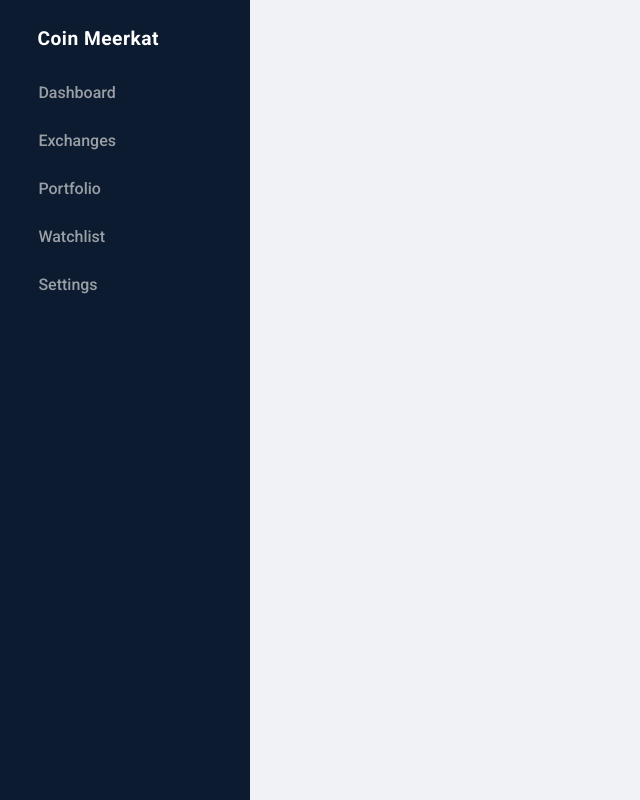
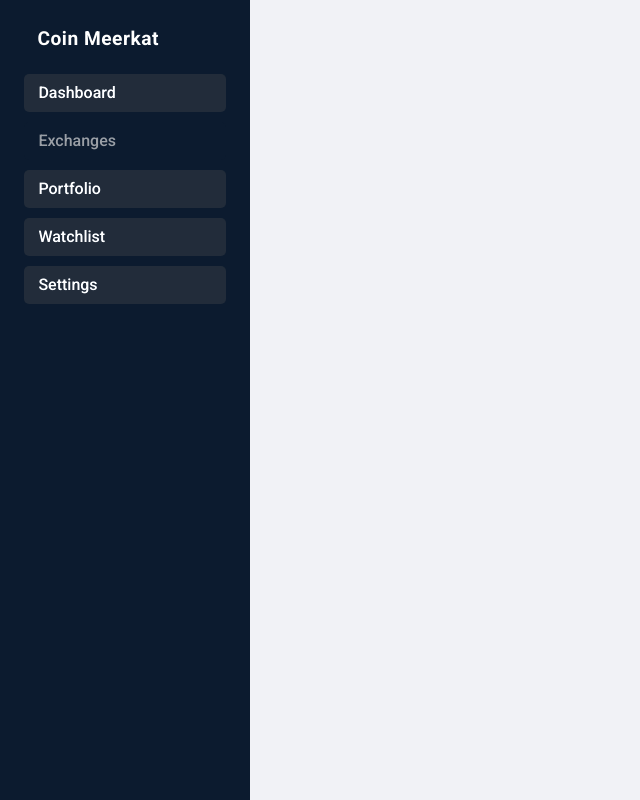
Before and after one commit to oskar-dragon/cryptocurrency-dashboard, a React (Create React App) app in the folder src/main/frontend/: page / in a window 1280 px wide. Shown: the whole page, without its empty margins (0-640 px from the left). Built offline with nearby package versions, Linux system fonts and the light colour scheme.

Commit message:
Add state and handling function

```diff
--- a/src/main/frontend/src/containers/sidebar.jsx
+++ b/src/main/frontend/src/containers/sidebar.jsx
@@ -3,17 +3,39 @@ import { Menu } from "../components";
 import * as ROUTES from "../constants/routes";
 
 export default function Sidebar() {
-  //TODO: Add state for checking which one is active and which one isn't.
+  const [currentLink, setCurrentLink] = useState(ROUTES.HOME);
+
+  function handleClick(route) {
+    setCurrentLink(route);
+  }
 
   return (
     <Menu>
       <Menu.Logo>Coin Meerkat</Menu.Logo>
       <Menu.Group>
-        <Menu.Link to={ROUTES.HOME}>Dashboard</Menu.Link>
-        <Menu.Link to={ROUTES.HOME}>Exchanges</Menu.Link>
-        <Menu.Link to={ROUTES.HOME}>Portfolio</Menu.Link>
-        <Menu.Link to={ROUTES.HOME}>Watchlist</Menu.Link>
-        <Menu.Link to={ROUTES.HOME}>Settings</Menu.Link>
+        <Menu.Link
+          onClick={() => handleClick(ROUTES.HOME)}
+          active={currentLink === ROUTES.HOME}
+          to={ROUTES.HOME}
+        >
+          Dashboard
+        </Menu.Link>
+        <Menu.Link
+          onClick={() => handleClick(ROUTES.COIN_DETAILS)}
+          active={currentLink === ROUTES.COIN_DETAILS}
+          to={ROUTES.HOME}
+        >
+          Exchanges
+        </Menu.Link>
+        <Menu.Link active={currentLink === ROUTES.HOME} to={ROUTES.HOME}>
+          Portfolio
+        </Menu.Link>
+        <Menu.Link active={currentLink === ROUTES.HOME} to={ROUTES.HOME}>
+          Watchlist
+        </Menu.Link>
+        <Menu.Link active={currentLink === ROUTES.HOME} to={ROUTES.HOME}>
+          Settings
+        </Menu.Link>
       </Menu.Group>
     </Menu>
   );
```
